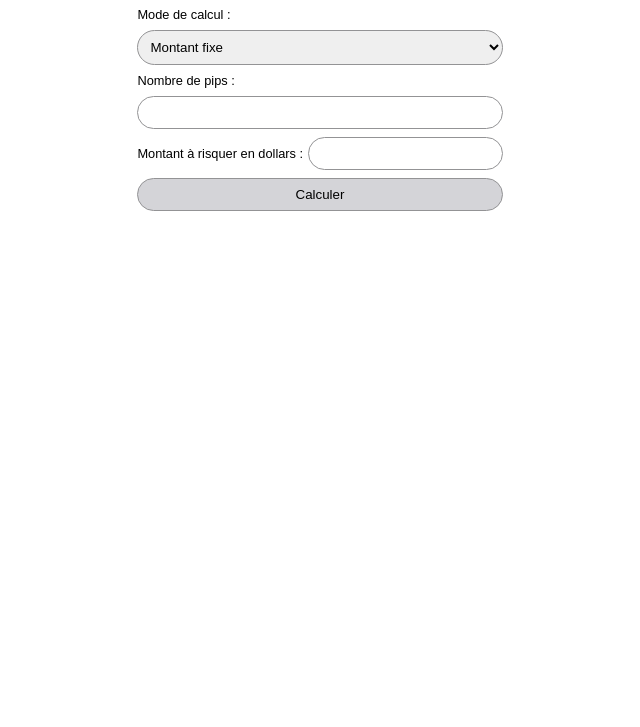
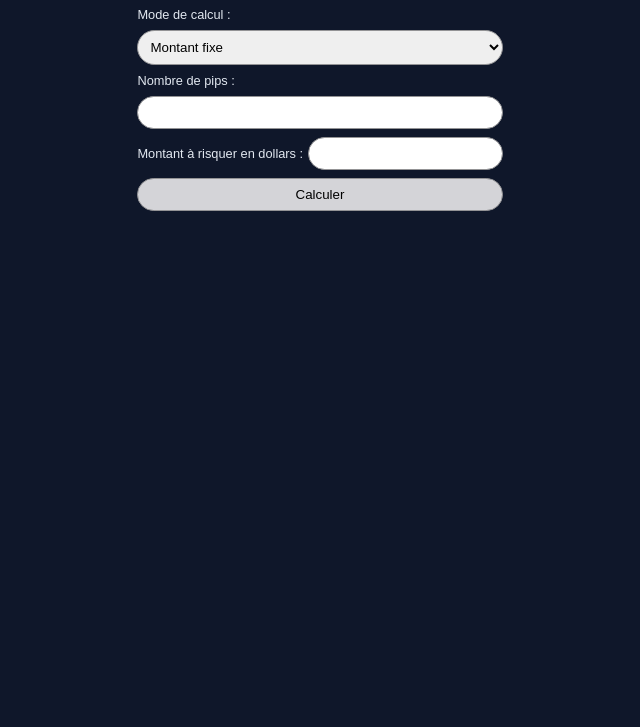
Before and after one commit to tgvdufuture/LotCalculator, a plain HTML site: page index.html in a window 1280 px wide. Shown: the part 73-800 px from the top of the page, without its empty margins (320-960 px from the left). Drawn offline with Linux system fonts and the light colour scheme.

Commit message:
Color change

```diff
--- a/style.css
+++ b/style.css
@@ -4,6 +4,8 @@ body{
     flex-direction: column;
     align-items: center;
     font-family: Arial, Helvetica, sans-serif;
+    background-color: #0f172a;
+    color: #e2e8f0;
 }
 
 form{
```
